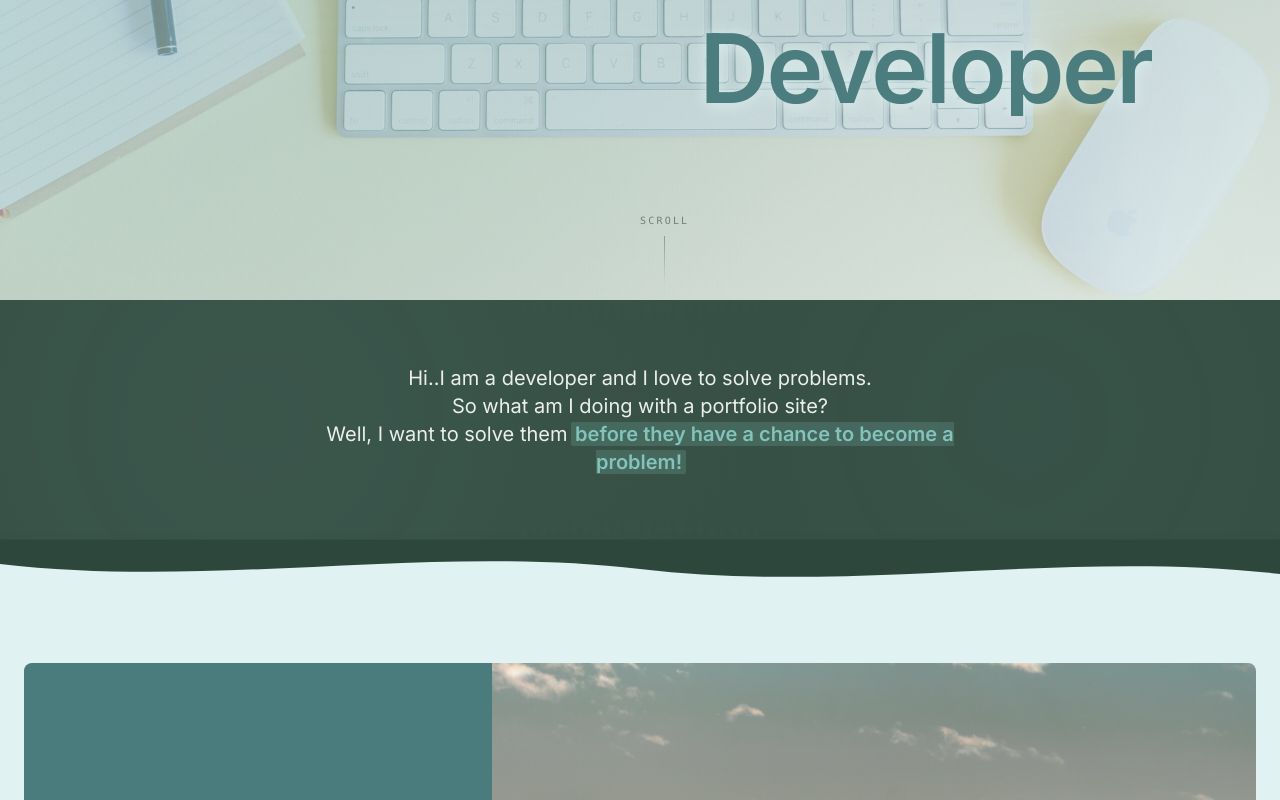
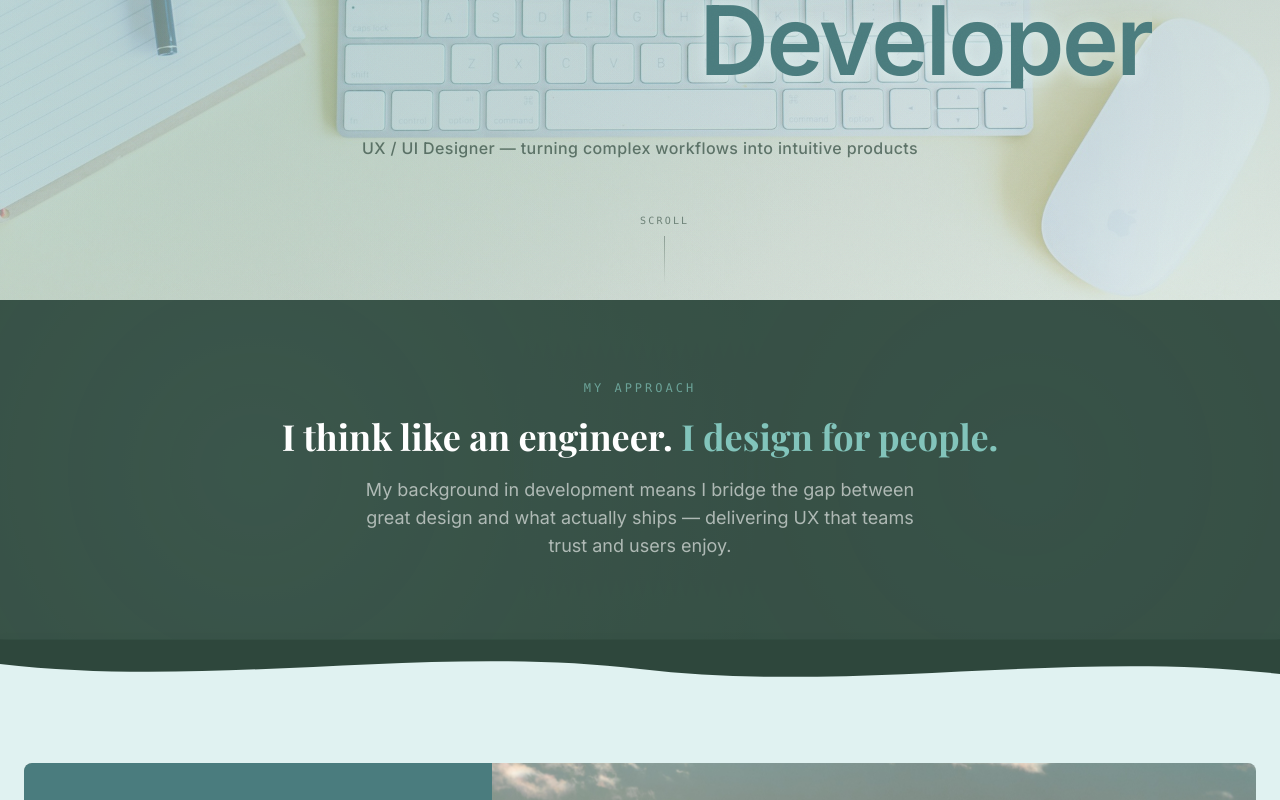
Before and after one commit to AnupaShefley/portfolio, a Next.js app: page / in a window 1280 px wide. Shown: the part 500-1300 px from the top of the page. Built offline with nearby package versions, Linux system fonts and the light colour scheme.

Commit message:
update philosophy and contact section

```diff
--- a/components/Hero.tsx
+++ b/components/Hero.tsx
@@ -153,6 +153,17 @@ export default function Hero() {
               Developer
             </motion.span>
           </div>
+
+          {/* Tagline */}
+          <motion.p
+            className="mt-6 md:mt-8 text-center text-sm md:text-base text-teal-dark/70 font-medium tracking-wide"
+            initial={{ opacity: 0, y: 10 }}
+            animate={{ opacity: 1, y: 0 }}
+            transition={{ delay: INTRO_DELAY + 1.4, duration: 0.6, ease: [0.22, 1, 0.36, 1] }}
+          >
+            UX / UI Designer — turning complex workflows into intuitive products
+          </motion.p>
+
         </div>
       </motion.div>
 
--- a/components/PhilosophySection.tsx
+++ b/components/PhilosophySection.tsx
@@ -6,9 +6,8 @@ export default function PhilosophySection() {
   return (
     <section
       id="philosophy"
-      className="relative z-10 min-h-[28vh] md:min-h-[24vh] flex items-center justify-center py-12 md:py-16"
+      className="relative z-10 flex items-center justify-center py-16 md:py-20"
     >
-      {/* Distinct background - darker panel so it stands out over the hero */}
       <div className="absolute inset-0 bg-teal-dark/95 backdrop-blur-sm z-0" />
       <div
         className="absolute inset-0 z-0 opacity-30"
@@ -20,32 +19,50 @@ export default function PhilosophySection() {
         }}
       />
 
-      <motion.div
-        initial={{ opacity: 0, y: 20, filter: 'blur(6px)' }}
-        whileInView={{ opacity: 1, y: 0, filter: 'blur(0px)' }}
-        viewport={{ once: true, margin: '-50px' }}
-        transition={{ duration: 0.7, ease: [0.22, 1, 0.36, 1] }}
-        className="container mx-auto px-6 relative z-10"
-      >
-        <div className="max-w-2xl mx-auto text-center">
-          <p className="text-lg md:text-xl text-white/90 leading-relaxed">
-            Hi..I am a developer and I love to solve problems.
-            <br />
-            So what am I doing with a portfolio site?
-            <br />
-            Well, I want to solve them{' '}
+      <div className="container mx-auto px-6 relative z-10">
+        <div className="max-w-3xl mx-auto text-center">
+
+          <motion.p
+            initial={{ opacity: 0, y: 10 }}
+            whileInView={{ opacity: 1, y: 0 }}
+            viewport={{ once: true, margin: '-50px' }}
+            transition={{ duration: 0.5, ease: [0.22, 1, 0.36, 1] }}
+            className="text-xs font-mono uppercase tracking-[0.25em] text-teal-light/70 mb-5"
+          >
+            My approach
+          </motion.p>
+
+          <motion.h2
+            initial={{ opacity: 0, y: 16, filter: 'blur(6px)' }}
+            whileInView={{ opacity: 1, y: 0, filter: 'blur(0px)' }}
+            viewport={{ once: true, margin: '-50px' }}
+            transition={{ duration: 0.7, delay: 0.1, ease: [0.22, 1, 0.36, 1] }}
+            className="text-2xl md:text-3xl lg:text-4xl font-serif font-bold text-white leading-snug mb-5"
+          >
+            I think like an engineer.{' '}
             <motion.span
-              className="font-semibold text-teal-light rounded-sm px-1 -mx-0.5"
-              initial={{ backgroundColor: 'rgba(130,196,187,0)' }}
-              whileInView={{ backgroundColor: 'rgba(130,196,187,0.2)' }}
+              className="text-teal-light"
+              initial={{ opacity: 0 }}
+              whileInView={{ opacity: 1 }}
               viewport={{ once: true }}
-              transition={{ duration: 1, delay: 0.6, ease: 'easeOut' }}
+              transition={{ duration: 0.8, delay: 0.55, ease: 'easeOut' }}
             >
-              before they have a chance to become a problem!
+              I design for people.
             </motion.span>
-          </p>
+          </motion.h2>
+
+          <motion.p
+            initial={{ opacity: 0, y: 10 }}
+            whileInView={{ opacity: 1, y: 0 }}
+            viewport={{ once: true, margin: '-50px' }}
+            transition={{ duration: 0.6, delay: 0.3, ease: [0.22, 1, 0.36, 1] }}
+            className="text-base md:text-lg text-white/60 leading-relaxed max-w-xl mx-auto"
+          >
+            My background in development means I bridge the gap between great design and what actually ships — delivering UX that teams trust and users enjoy.
+          </motion.p>
+
         </div>
-      </motion.div>
+      </div>
     </section>
   )
 }
```
Also changed, not shown: components/Contact.tsx (+51 -160 lines).
